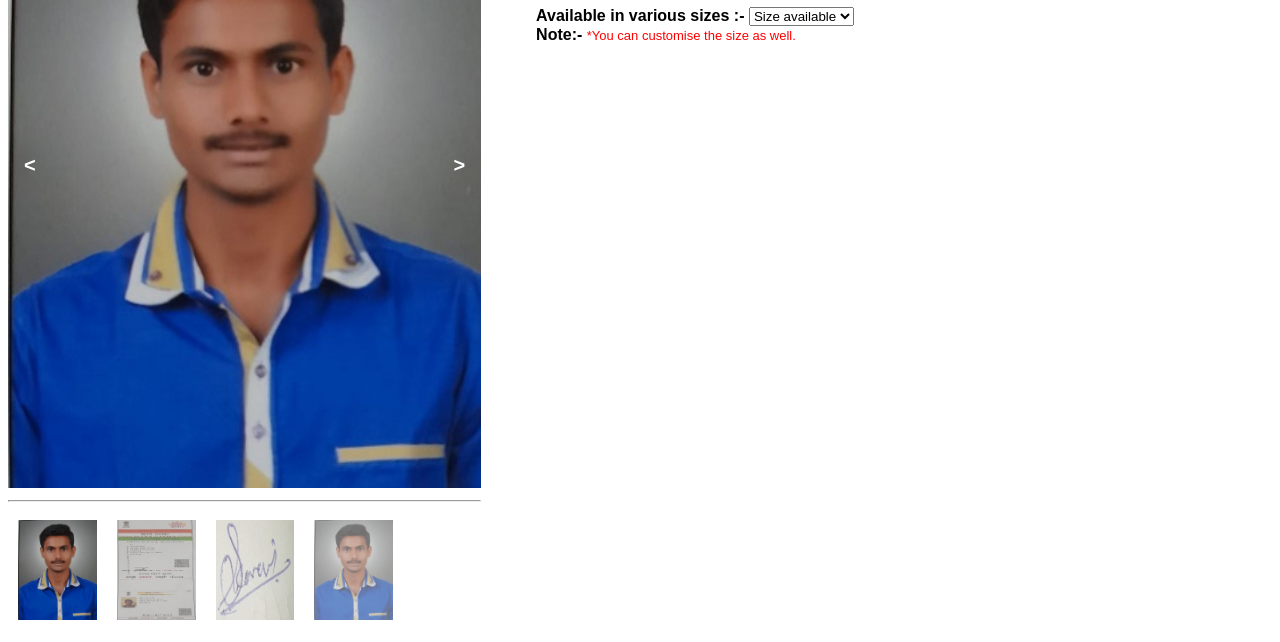
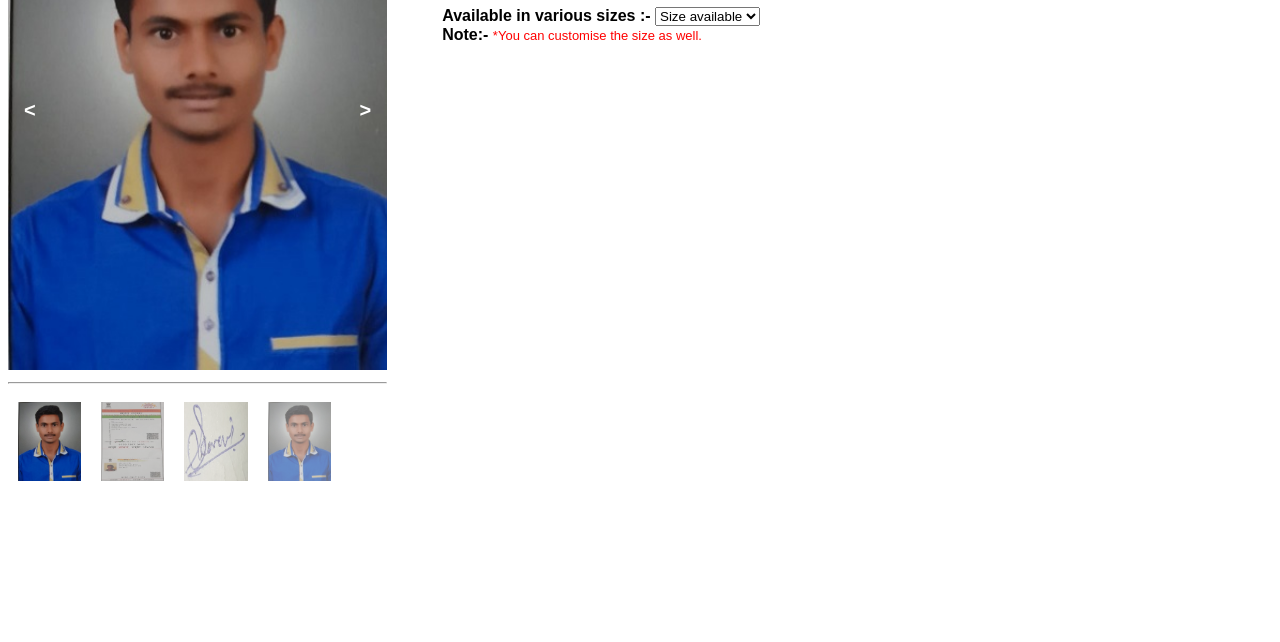
Before and after one commit to Tech-up2000/index, a plain HTML site: page page21.html in a window 1280 px wide. Shown: the part 187-829 px from the top of the page. After the commit the page ends 800 px from the top, so only its background shows below. Drawn offline with Linux system fonts and the light colour scheme.

Commit message:
Update page21.html

```diff
--- a/page21.html
+++ b/page21.html
@@ -87,13 +87,13 @@ body {
 }
 
 .left-column {
-	width:45%;
+	width:30%;
 	position: relative;
 	margon:50px;
 	}
 
 .right-column {
-	width:70%;
+	width:30%;
 	padding:0 0 0 40px;
 	}
 
```
